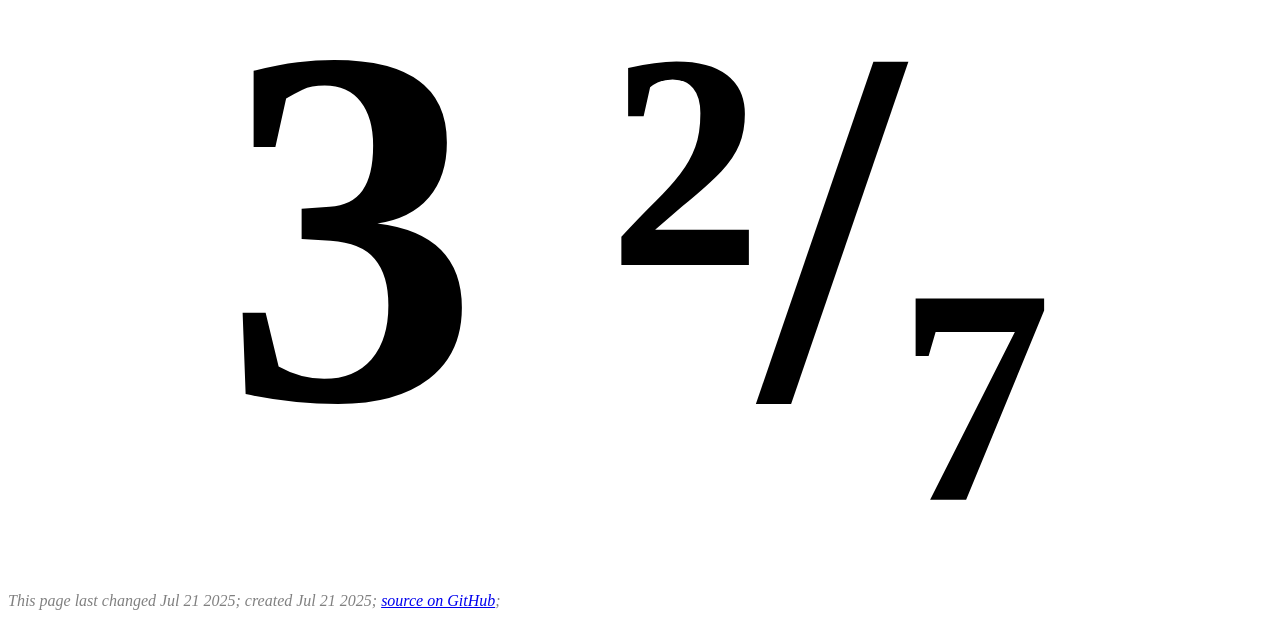
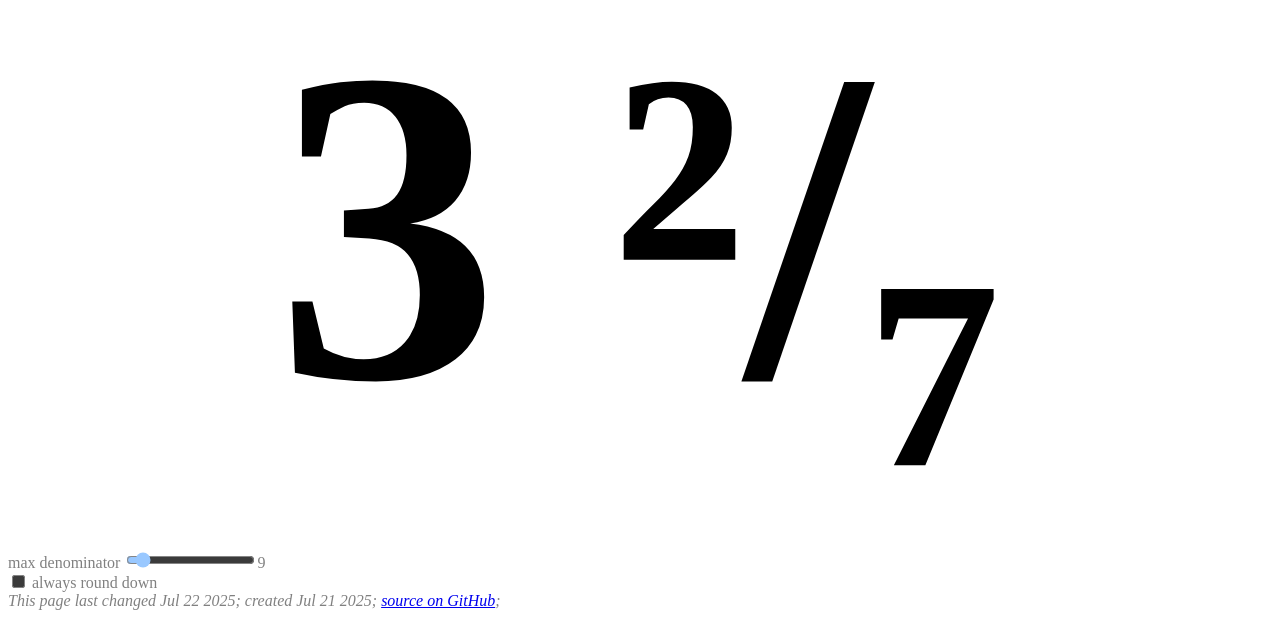
Before and after one commit to jkoop/fractional-clock, a plain HTML site: page index.html in a window 1280 px wide. Shown: the part 174-800 px from the top of the page. Drawn offline with Linux system fonts and the light colour scheme.

Commit message:
Update index.html

```diff
--- a/index.html
+++ b/index.html
@@ -1,4 +1,4 @@
-<!doctype html>
+<!DOCTYPE html>
 <html>
   <head>
     <meta charset="utf-8" />
@@ -21,13 +21,18 @@
         width: fit-content;
         height: fit-content;
         margin: auto;
-        font-size: 40vw;
+        font-size: 35vw;
+        text-wrap: nowrap;
       }
 
       .foot {
         position: fixed;
         bottom: 0;
         color: grey;
+      }
+
+      input {
+        color-scheme: dark;
       }
 
       @media (prefers-color-scheme: dark) {
@@ -46,25 +51,62 @@
   <body>
     <h1 id="clock"></h1>
     <p class="foot">
+      <label
+        >max denominator
+        <input
+          id="max-denominator"
+          type="range"
+          min="2"
+          max="99"
+          value="9"
+        /><span id="max-denominator-display">9</span></label
+      ><br />
+      <label><input id="round-down" type="checkbox" /> always round down</label
+      ><br />
       <i>
-        This page last changed Jul 21 2025; created Jul 21 2025;
+        This page last changed Jul 22 2025; created Jul 21 2025;
         <a target="_blank" href="https://github.com/jkoop/fractional-clock"
           >source on GitHub</a
         >;
       </i>
     </p>
     <script>
+      const clock = document.getElementById("clock");
+      const maxDenominator = document.getElementById("max-denominator");
+      const roundDown = document.getElementById("round-down");
+
+      maxDenominator.addEventListener("input", () => {
+        const display = document.getElementById("max-denominator-display");
+        display.innerText = maxDenominator.value;
+        updateClock();
+      });
+
       function updateClock() {
-        const clock = document.getElementById("clock");
         const time = new Date();
-        const decimal = time.getMinutes() / 60 + time.getSeconds() / 3600;
+        const decimal =
+          time.getMinutes() / 60 +
+          time.getSeconds() / 3600 +
+          time.getMilliseconds() / 3600_000;
         const wrappedDecimal = decimal > 0.5 ? 1 - decimal : decimal;
 
-        let bestFraction = [Math.abs(wrappedDecimal), 0, 0]; // error, numerator, denominator
-        for (const denominator of Array(10).keys()) {
+        let bestFraction;
+        if (roundDown.checked) {
+          bestFraction = [decimal, 0, 0]; // error, numerator, denominator
+        } else {
+          bestFraction = [Math.abs(wrappedDecimal), 0, 0]; // error, numerator, denominator
+        }
+        for (const denominator of Array(
+          parseInt(maxDenominator.value) + 1
+        ).keys()) {
           if (denominator === 0) continue;
           for (const numerator of Array(denominator).keys()) {
-            const error = Math.abs(decimal - numerator / denominator);
+            let error;
+            if (roundDown.checked) {
+              error = decimal - numerator / denominator;
+              if (error < 0) error = Infinity;
+            } else {
+              error = Math.abs(decimal - numerator / denominator);
+            }
             if (error < bestFraction[0]) {
               bestFraction = [error, numerator, denominator];
             }
@@ -82,27 +124,36 @@
         if (bestFraction[1] === 0) {
           clock.textContent = hours;
         } else {
-          const numerator = ["⁰", "¹", "²", "³", "⁴", "⁵", "⁶", "⁷", "⁸", "⁹"][
-            bestFraction[1]
-          ];
-          const denominator = [
-            "₀",
-            "₁",
-            "₂",
-            "₃",
-            "₄",
-            "₅",
-            "₆",
-            "₇",
-            "₈",
-            "₉",
-          ][bestFraction[2]];
+          const numerator = getSuperscript(bestFraction[1]);
+          const denominator = getSubscript(bestFraction[2]);
           clock.textContent = `${hours} ${numerator}/${denominator}`;
         }
       }
 
-      setInterval(updateClock, 1000);
+      setInterval(updateClock, 100);
       updateClock();
+
+      function getSuperscript(number) {
+        number = "" + number;
+        superscript = "";
+        for (let char of number.split("")) {
+          char = parseInt(char);
+          superscript += ["⁰", "¹", "²", "³", "⁴", "⁵", "⁶", "⁷", "⁸", "⁹"][
+            char
+          ];
+        }
+        return superscript;
+      }
+
+      function getSubscript(number) {
+        number = "" + number;
+        subscript = "";
+        for (let char of number.split("")) {
+          char = parseInt(char);
+          subscript += ["₀", "₁", "₂", "₃", "₄", "₅", "₆", "₇", "₈", "₉"][char];
+        }
+        return subscript;
+      }
     </script>
   </body>
 </html>
```
